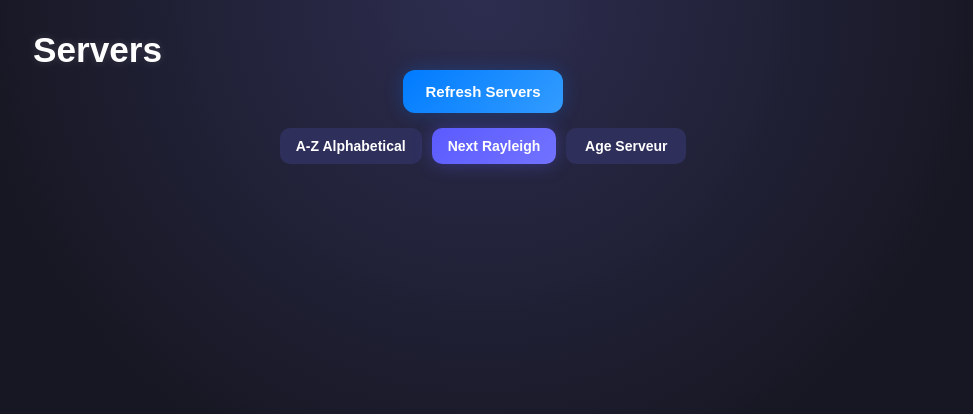
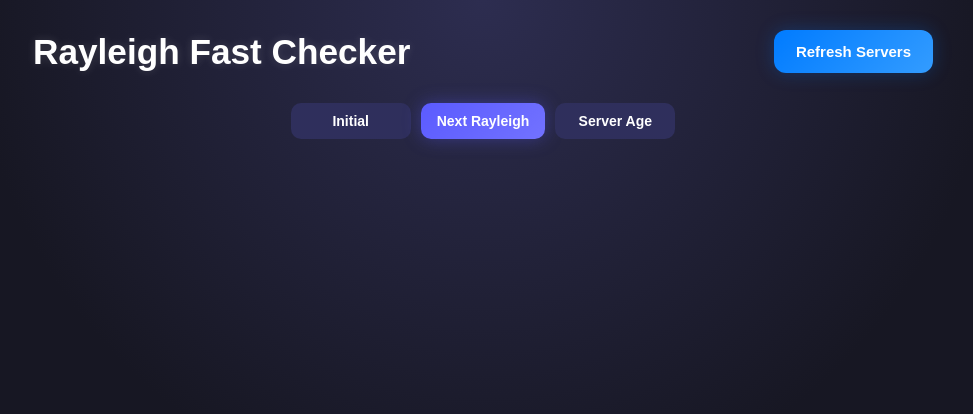
Before and after one commit to MrServerItsMe/IITKRSSM, a plain HTML site: page templates/index.html in a window 1280 px wide. Shown: the whole page, without its empty margins (157-1130 px from the left). Drawn offline with Linux system fonts and the light colour scheme.

Commit message:
Update index.html

```diff
--- a/templates/index.html
+++ b/templates/index.html
@@ -1,29 +1,73 @@
 <!DOCTYPE html>
 <html lang="fr">
+
 <head>
     <meta charset="UTF-8">
+
+    <meta
+        name="viewport"
+        content="width=device-width, initial-scale=1.0"
+    >
+
     <title>Rayleigh Fast Checker</title>
-    <link rel="stylesheet" href="/static/style.css">
+
+    <link
+        rel="stylesheet"
+        href="/static/style.css"
+    >
 </head>
+
 <body>
+
     <div class="container">
-        <h1>Servers</h1>
 
-        <div style="text-align: center; margin-bottom: 15px;">
-            <button class="refresh-btn" onclick="refreshServers()">
+        <header class="top-header">
+
+            <h1>Rayleigh Fast Checker</h1>
+
+            <button
+                class="refresh-btn"
+                onclick="refreshServers()"
+            >
                 Refresh Servers
             </button>
+
+        </header>
+
+        <div class="sort-container">
+
+            <button
+                class="sort-btn"
+                data-sort="initial"
+                onclick="setSort('initial')"
+            >
+                Initial
+            </button>
+
+            <button
+                class="sort-btn active"
+                data-sort="event"
+                onclick="setSort('event')"
+            >
+                Next Rayleigh
+            </button>
+
+            <button
+                class="sort-btn"
+                data-sort="age"
+                onclick="setSort('age')"
+            >
+                Server Age
+            </button>
+
         </div>
 
-        <div class="sort-container">
-            <button class="sort-btn" data-sort="alpha" onclick="setSort('alpha')">A-Z Alphabetical</button>
-            <button class="sort-btn active" data-sort="event" onclick="setSort('event')">Next Rayleigh</button>
-            <button class="sort-btn" data-sort="age" onclick="setSort('age')">Age Serveur</button>
-        </div>
+        <main id="servers"></main>
 
-        <div id="servers"></div>
     </div>
 
     <script src="/static/app.js"></script>
+
 </body>
+
 </html>
```
